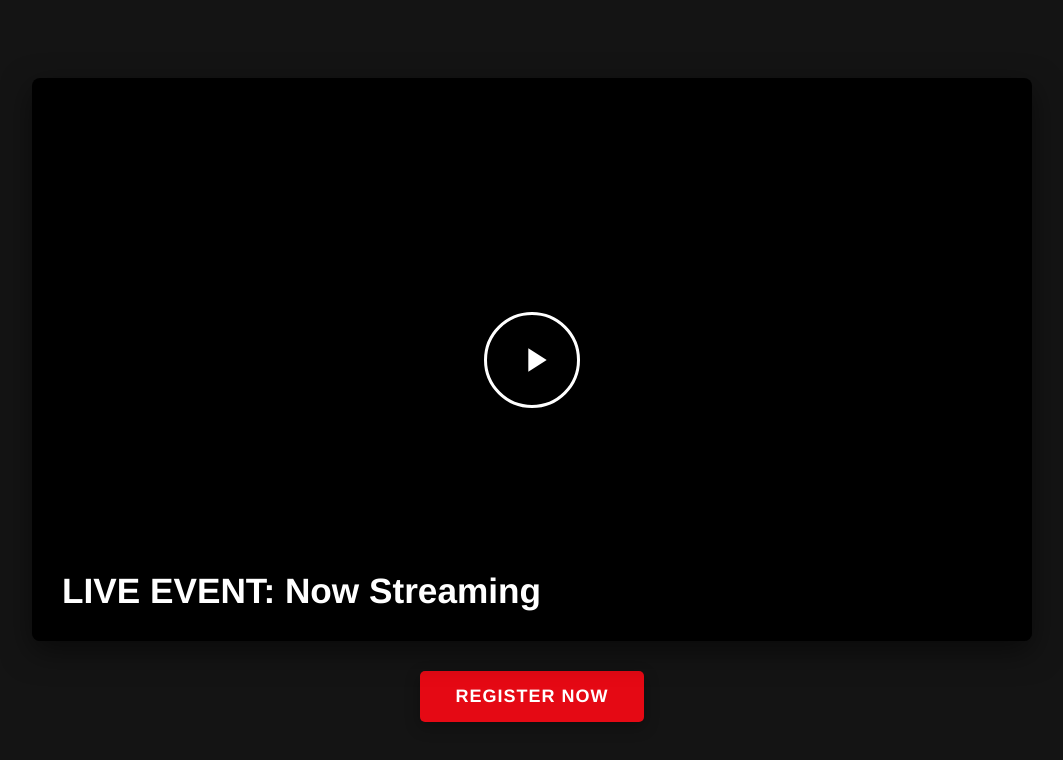
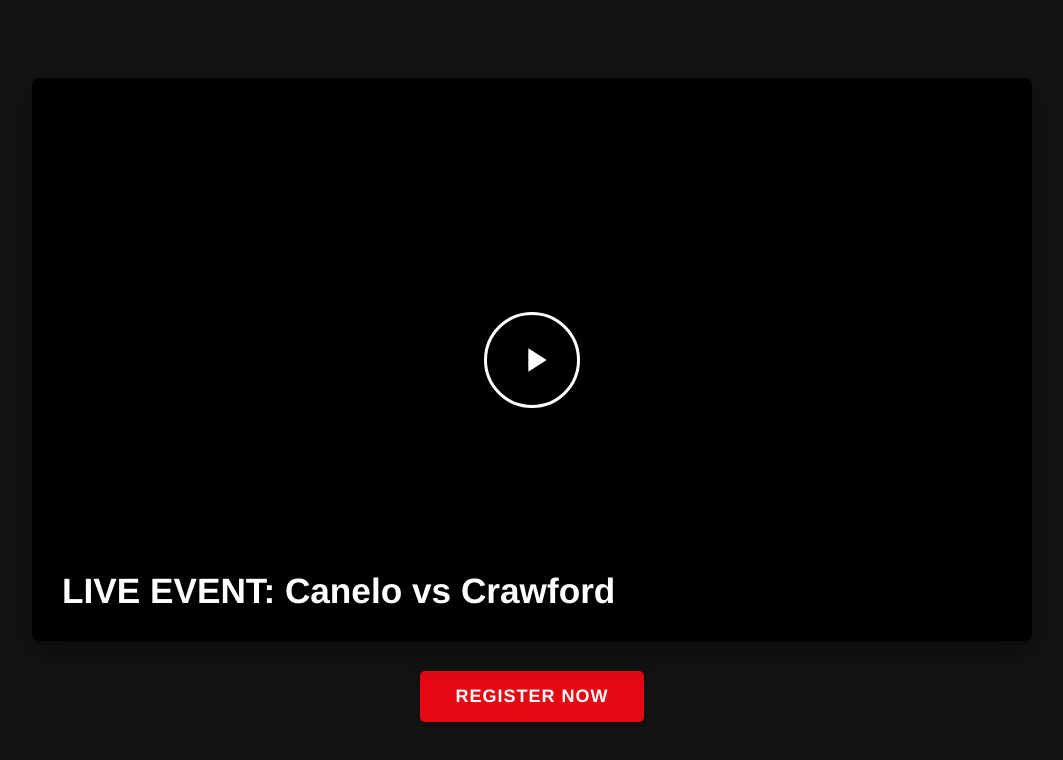
Before and after one commit to streamnfl/streamnfl.github.io, a plain HTML site: page boxing.html in a window 1280 px wide. Shown: the whole page, without its empty margins (108-1171 px from the left). Drawn offline with Linux system fonts and the light colour scheme.

Commit message:
Update boxing.html

```diff
--- a/boxing.html
+++ b/boxing.html
@@ -195,7 +195,7 @@
         <!-- These elements are overlays -->
         <div class="player-overlay"></div>
         <div class="stream-title" id="streamTitle">
-            LIVE EVENT: Now Streaming
+            LIVE EVENT: Canelo vs Crawford
         </div>
         <div id="playButton">
             <svg viewBox="0 0 24 24"><path d="M8 5v14l11-7z"></path></svg>
```
